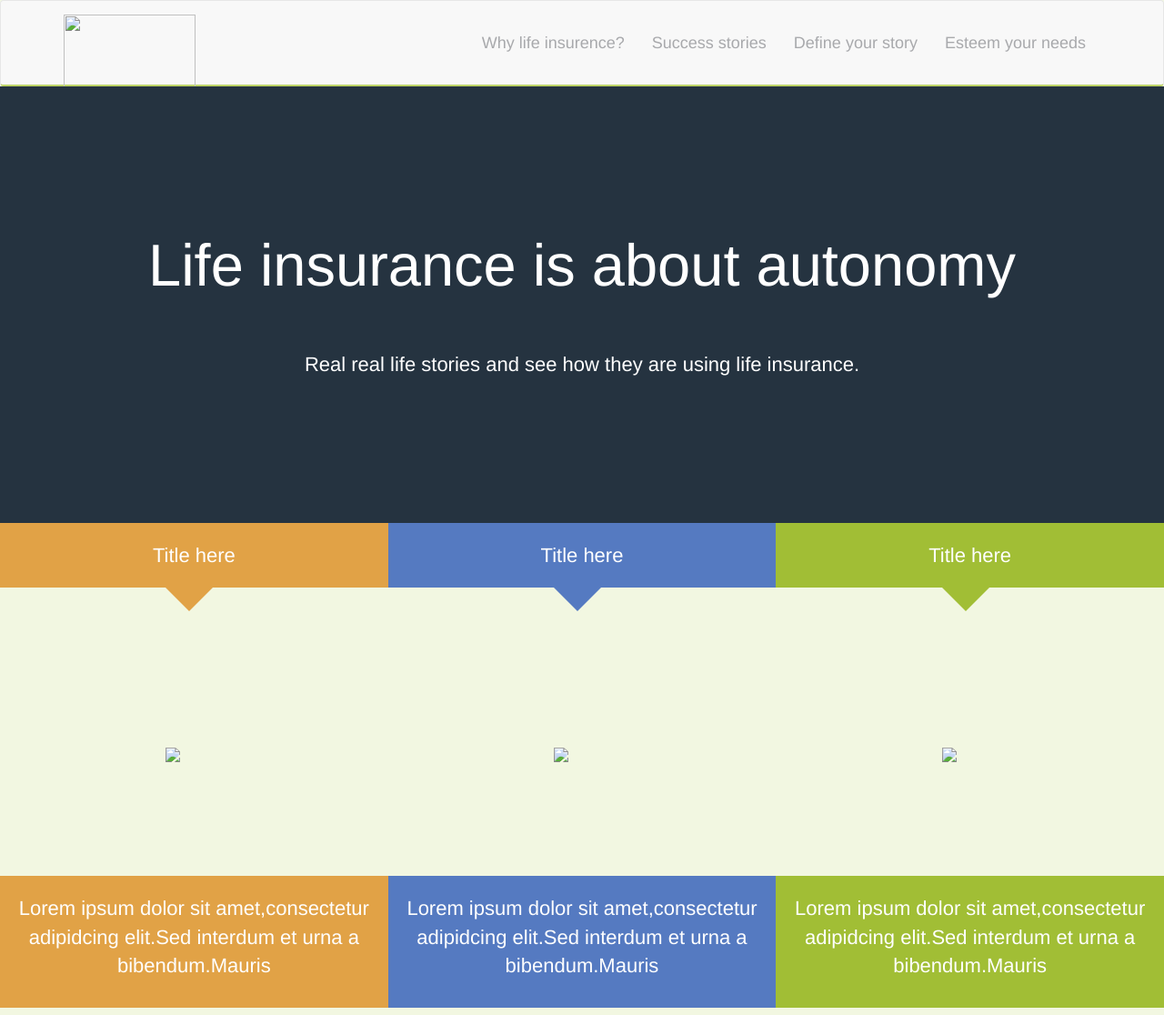
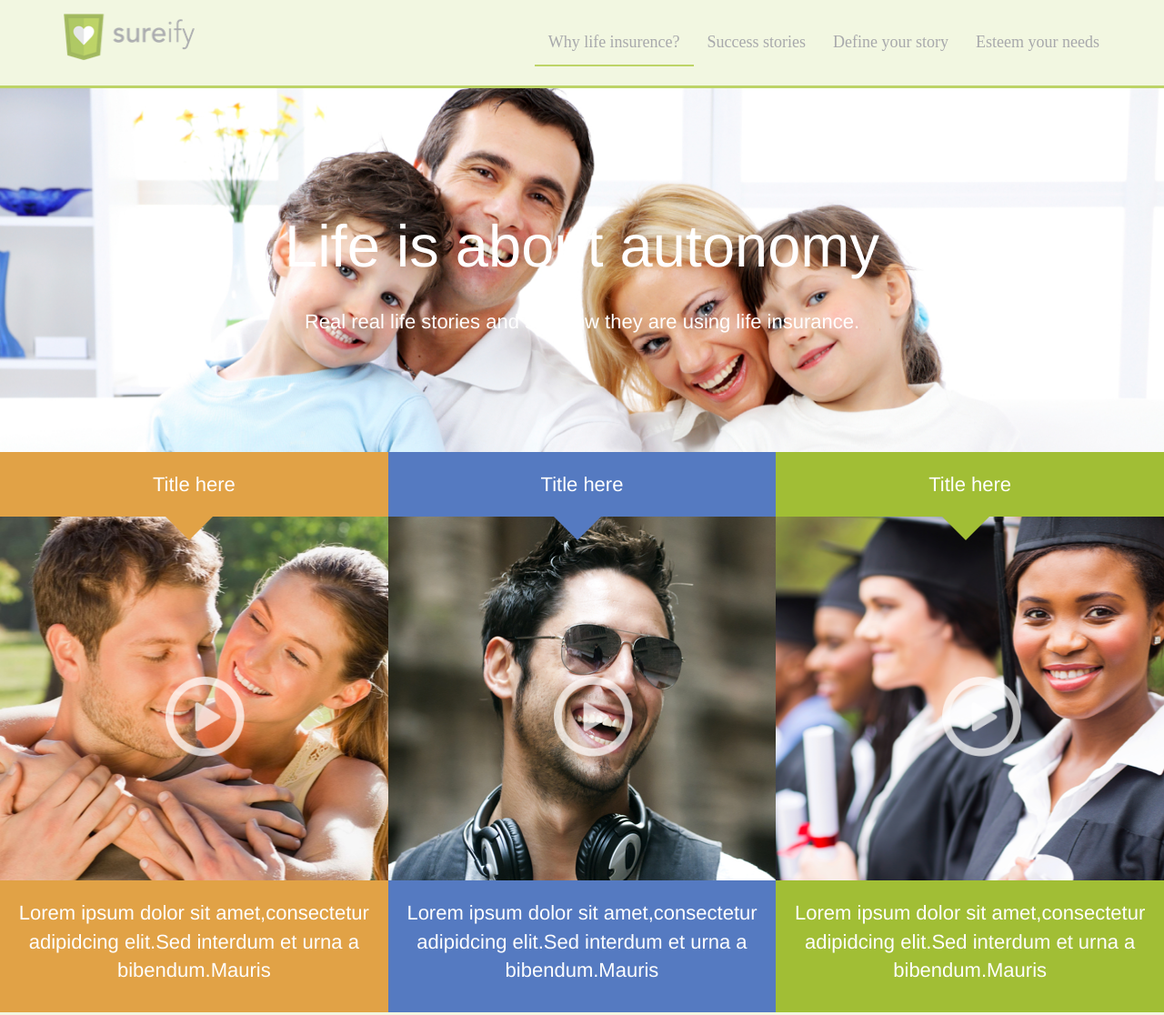
Before and after one commit to Rsaikrishna/project-, a plain HTML site: page exa5.html in a window 1280 px wide. Shown: the top 1116 px of the page at 91% size. Drawn offline with nearby package versions, Linux system fonts and the light colour scheme.

Commit message:
fifth commit

```diff
--- a/exa5.html
+++ b/exa5.html
@@ -2,11 +2,63 @@
    <head>
       <title>Bootstrap 101 Template</title>
 
-      <style>
+      <style type="text/css">
+      .active1{border-bottom:2px solid #bdd467;}
+      .heade1 {
+    display: table;
+    position: relative;
+    width: 100%;
+    height: 400px;
+    background: url(img/image_homebanner@1x.png) no-repeat center center scroll;
+    -webkit-background-size: cover;
+    -moz-background-size: cover;
+    background-size: cover;
+    -o-background-size: cover;
+}
+.tile1 {
+    display: table;
+    position: relative;
+    width: 100%;
+    height: 400px;
+    background: url(img/image_homevideo1@1x.png) no-repeat center center scroll;
+    -webkit-background-size: cover;
+    -moz-background-size: cover;
+    background-size: cover;
+    -o-background-size: cover;
+}
+.tile2 {
+    display: table;
+    position: relative;
+    width: 100%;
+    height: 400px;
+    background: url(img/image_homevideo2@1x.png) no-repeat center center scroll;
+    -webkit-background-size: cover;
+    -moz-background-size: cover;
+    background-size: cover;
+    -o-background-size: cover;
+}
+.tile3 {
+    display: table;
+    position: relative;
+    width: 100%;
+    height: 400px;
+    background: url(img/image_homevideo3@1x.png) no-repeat center center scroll;
+    -webkit-background-size: cover;
+    -moz-background-size: cover;
+    background-size: cover;
+    -o-background-size: cover;
+}
+.text-vertical-center  {
+    display: table-cell;
+    text-align: center;
+    vertical-align: middle;
+}
+
       @font-face
       {
         font-family: "Lucida Grande";
-        src:url(fonts/lucida grande.ttf)format("truetype");
+        src:url('lucida.ttf')format("truetype");
+
       }
       body{font-family: "Lucida Grande";}
 
@@ -20,24 +72,26 @@
     display: table;
     position: relative;
     height: 60%;
-    background: url('image_homebanner@1x.png') no-repeat scroll center center / cover #253340;
-        background-color:#fff transparent;
-        background-image: url('image_homebanner@1x.png');
+    background: url('img/image_homebanner@1x.png') no-repeat scroll center center / cover #fff ;
+        background-color: transparent;
+        background-image: url('img/image_homebanner@1x.png');
         background-repeat: no-repeat;
         background-attachment: scroll;
         background-position: center center;
         background-clip: border-box;
         background-origin: padding-box;
         background-size: cover;
-        opacity:1;
+
+        opacity:0.95;
 
     width: 100%;
 }
        .headmenus {color:#A8A9AC;
+        font-family: "Lucida Grande";
 
              font-size: 18px;}
         .toptitles{color:white;
-
+                   font-family: "Lucida Grande";
                    font-size:65px;}
          .footertitletext{
                           font-size: 22px;
@@ -92,9 +146,9 @@
    <body style="background-color:#f2f7e1;">
     <!--navigation bar-->
 
-   	<nav class="navbar navbar-default " style="border-bottom:2px solid #bdd467;margin-bottom:0px;"role="navigation">
+    <!--nav class="navbar navbar-default " style="border-bottom:2px solid #bdd467;margin-bottom:0px;"role="navigation">
       <div class="container">
-      <a class="navbar-brand " href="#my"><img src="logo.png" class="img-responsive" height="55"width="145"></a>
+      <a class="navbar-brand " href="#my"><img src="img/logo.png" class="img-responsive" height="55"width="145"></a>
         <div class="navbar header">
         <button type="button" class="navbar-toggle collapsed" data-toggle="collapse" data-target="#bs-example-navbar-collapse-1">
         <span class="sr-only">Toggle navigation</span>
@@ -103,9 +157,9 @@
                 <span class="icon-bar"></span>
 
         </button>
+        <br>
 
-   		  <br>
-   			<div class="test-center collapse navbar-collapse navbar-right " id="bs-example-navbar-collapse-1">
+        <div class="collapse navbar-collapse navbar-right " id="bs-example-navbar-collapse-1">
 
           <ul class="nav navbar-nav">
 
@@ -117,32 +171,64 @@
         </div>
         </div>
       </div>
+    </nav-->
+
+    <nav class="navbar navbar-default navbar-static-top" style="border-bottom:3px solid #bdd467;margin-bottom:0px;background-color:#f2f7e1;"role="navigation">
+      <div class="container">
+      <a class="navbar-brand " href="#my"><img src="img/logo.png" class="img-responsive" height="55"width="145"></a>
+        <div class="navbar header">
+        <button type="button" class="navbar-toggle collapsed" data-toggle="collapse" data-target="#bs-example-navbar-collapse-1">
+        <span class="sr-only">Toggle navigation</span>
+                <span class="icon-bar"></span>
+                <span class="icon-bar"></span>
+
+                </button>
+
+          <br>
+        <div class="collapse navbar-collapse navbar-right " id="bs-example-navbar-collapse-1">
+
+          <ul class="nav navbar-nav">
+
+            <li class="active1"><a href="#my"><font class="headmenus">Why life insurence?</font></a></li>
+            <li><a href="#"><font class="headmenus">Success stories</font></a></li>
+            <li><a href="#"><font class="headmenus">Define your story</font></a></li>
+            <li><a href="#"><font class="headmenus">Esteem your needs</font></a></li>
+          </ul>
+        </div>
+        </div>
+      </div>
     </nav>
+
+    <!-- navigation bar ends-->
     <!--home banner starts-->
-    <header id="top"class="heade">
+    <!--header id="top"class="heade">
     <div class="text-vertical-center">
-    <p style="font-size: 65px;color:white;">Life insurance is about autonomy</p><br>
+    <p class=""style="font-size: 65px;color:white;">Life insurance is about autonomy</p><br>
 
 
            <h1 style="font-size: 22px;color:white;">Real real life stories and see how they are using life insurance.</h1>
    </div>
+  </header-->
+   <header id="top" class="heade1">
+        <div class="text-vertical-center">
+           <font style="font-size:65px;color:white;">Life is about autonomy</font><br><br>
+            <font style="font-size:22px;color:white;">Real real life stories and see how they are using life insurance.</font>
+        </div>
     </header>
   <!--home banner ends-->
-  <!--video begins-->
  <div class="container-fluid">
   <div class="row">
   <div class="col-lg-4 col-sm-4 col-md-4">
-
    <div class="row">
-     <div class="orange"style=""style="padding-right:0px;padding-left:0px;">
+     <div class="orange"style="padding-right:0px;padding-left:0px;">
      <center><br><font class="textbody">Title here</font></center><br>
      </div>
    </div>
    <div class="row">
-    <div style="background-image:url(image_homevideo1@1x.png);background-repeat:no-repeat">
-      <div class="image text-center  col-sm-offset-4 col-xs-offset-4 col-md-offset-4 col-lg-offset-4"style="padding-left:40px;">
+    <div style=""class="tile1">
+      <div class="image text-center col-sm-4 col-md-4 col-lg-4 col-sm-offset-4 col-xs-offset-4 col-md-offset-4 col-lg-offset-4"style="padding-left:40px;">
       <div class="triang1"></div>
-        <img src="icon_playbutton1@1x.png"class="img-responsive"style="padding-top:150px;padding-bottom:125px;">
+        <img src="img/icon_playbutton1@1x.png"class="img-responsive"style="padding-top:150px;padding-bottom:125px;">
       </div>
      </div>
    </div>
@@ -152,17 +238,17 @@
      </div>
    </div>
   </div>
-  <div class="col-lg-4 col-sm-4 col-md-4">
+  <div class="col-lg-4 col-sm-4 col-md-4 ">
    <div class="row">
      <div class="blue"style="padding-right:0px;padding-left:0px;">
      <center><br><font class="textbody">Title here</font></center><br>
      </div>
    </div>
    <div class="row">
-    <div style="background-image:url(image_homevideo2@1x.png);background-repeat:no-repeat;">
-      <div class="image text-center col-sm-offset-4 col-xs-offset-4 col-md-offset-4 col-lg-offset-4"style="padding-left:40px;">
+    <div class="tile2">
+      <div class="image text-center col-sm-4 col-md-4 col-lg-4 col-sm-offset-4 col-xs-offset-4 col-md-offset-4 col-lg-offset-4"style="padding-left:40px;">
       <div class="triang2"></div>
-        <img src="icon_playbutton1@1x.png"class="img-responsive"style="padding-top:150px;padding-bottom:125px;">
+        <img src="img/icon_playbutton1@1x.png"class="img-responsive"style="padding-top:150px;padding-bottom:125px;">
       </div>
     </div>
    </div>
@@ -172,17 +258,17 @@
      </div>
    </div>
   </div>
-  <div class="col-lg-4 col-sm-4 col-md-4">
+  <div class="col-lg-4 col-sm-4 col-md-4 ">
    <div class="row">
      <div class="green2"style="padding-right:0px;padding-left:0px;">
      <center><br><font class="textbody">Title here</font></center><br>
      </div>
    </div>
    <div class="row"style="padding-top:0px;">
-    <div class="img-responsive"style="background-image:url(image_homevideo3@1x.png);background-repeat:no-repeat;">
-      <div class="image text-center col-sm-offset-4 col-xs-offset-4 col-md-offset-4 col-lg-offset-4"style="padding-left:40px;">
+    <div class="tile3">
+      <div class="image text-center col-sm-4 col-md-4 col-lg-4 col-sm-offset-4 col-xs-offset-4 col-md-offset-4 col-lg-offset-4"style="padding-left:40px;">
       <div class="triang3"></div>
-        <img src="icon_playbutton1@1x.png"class="img-responsive"style="padding-top:150px;padding-bottom:125px;">
+        <img src="img/icon_playbutton1@1x.png"class="img-responsive"style="padding-top:150px;padding-bottom:125px;">
       </div>
     </div>
    </div>
@@ -194,16 +280,16 @@
   </div>
 </div>
 </div>
+    <!--icon images starts here-->
 
-<!--icon images starts-->
    <div class="container-fluid"style="background-color:#f2f7e1;">
 <div class="row">
            <br></br>
 
         <div class="container-fluid">
         <div class="row text-center">
-          <font style="font-size:65px;color:#a8a9ac;">Tell us your story</font><br>
-          <font class="textbody1">dfhsodiw sdlfoin dfosid ksdfosife dsfoske dfksdof</font>
+          <font style="font-size:65px;color:#a8a9ac;">Tell us your story</font><br><center>
+          <p class="textbody1">Lorem ipsum dolor sit amet, consectetur adipiscing elit. Pellentesque neque libero,molestie pulvinar id,vulputate nec mi.Pellentesque sed sapien justo.Donec a lacus a justo placerat pulvinar.In in dul in odio tempus.</p></center>
 
         </div>
         </div>
@@ -216,7 +302,7 @@
 <div class="col-lg-4 col-md-4  text-center">
 <center>
 <div class="circle"style="display:table-cell; vertical-align:middle;text-align:center;">
-<img src="icon_goals@1x.png"width="85"height="86">
+<img src="img/icon_goals@1x.png"width="85"height="86">
 </div>
 <br>
 <font class="textbody1">Define your goals</font>
@@ -225,7 +311,7 @@
 <div class="col-lg-4  col-md-4 text-center">
 <center>
 <div class="circle"style="display:table-cell; vertical-align:middle;text-align:center;">
-<img src="icon_estimate@1x.png"width="99.4"height="67.2">
+<img src="img/icon_estimate@1x.png"width="99.4"height="67.2">
 </div>
 <br>
 <font class="textbody1">Estimate your needs</font>
@@ -234,7 +320,7 @@
 <div class="col-lg-4 col-md-4  text-center">
 <center>
 <div class="circle"style="display:table-cell; vertical-align:middle;text-align:center;">
-<img src="icon_chooseplan@1x.png"width="74.8"height="62">
+<img src="img/icon_chooseplan@1x.png"width="74.8"height="62">
 </div>
 <br>
 <font class="textbody1">choose your plans</font>
@@ -254,9 +340,9 @@
         <br></br>
         <div class="container-fluid">
         <div class="row">
-          <div class="col-lg-2"><img src="footer_logo@1x.png" class="img-responsive">
+          <div class="col-lg-3"><center><img src="img/footer_logo@1x.png" class="img-responsive"></center>
           </div>
-          <div class="col-lg-4"></div>
+          <div class="col-lg-3"></div>
           <div class="col-lg-6">
 
           <div class="container-fluid"width="465"height="114">
@@ -295,6 +381,10 @@
     </footer>
 
 
+
+
+
+
     <script src="js/jquery.js"></script>
       <script src="js/bootstrap.min.js"></script>
     </body>
```
Also changed, not shown: exa3.html (+3 -3 lines), exa6.html (added, +119 -0 lines), exa7.html (added, +40 -0 lines), home.html (+7 -5 lines), success_stories.html (+46 -8 lines), img/expand.png (added), img/image_stories1@1x.png (added), img/image_stories2@1x.png (added), img/image_stories3@1x.png (added), img/image_stories4@1x.png (added), img/play.png (added), img/vol.png (added). Lines whose indentation alone changed are shown as unchanged.
